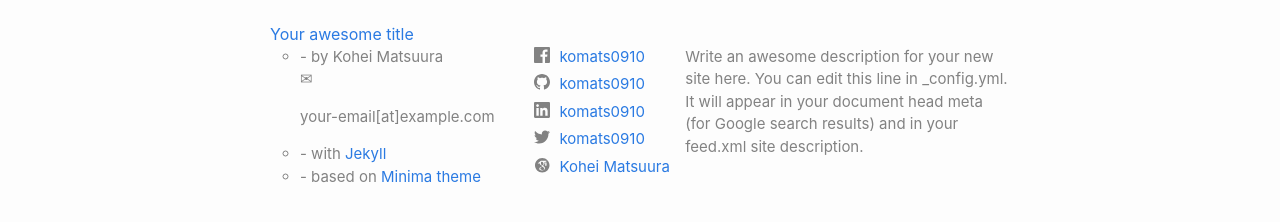
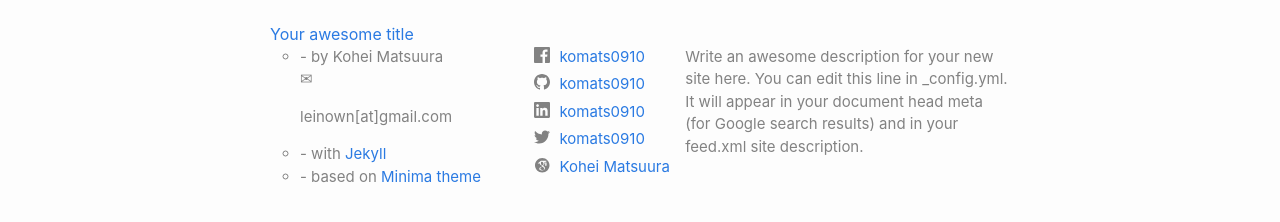
Before and after one commit to Kohei-Matsuura/Kohei-Matsuura.github.io, a Jekyll site: the page built from index.md, in a window 1280 px wide. Shown: the part 652-874 px from the top of the page. Built offline with Jekyll 4.4.1, drawn with Linux system fonts in a browser that asks for light colours.

Commit message:
mod e-mail

```diff
--- a/_config.yml
+++ b/_config.yml
@@ -20,7 +20,7 @@
 
 title: Your awesome title
 author: Kohei Matsuura
-email: your-email[at]example.com
+email: leinown[at]gmail.com
 description: >- # this means to ignore newlines until "baseurl:"
   Write an awesome description for your new site here. You can edit this
   line in _config.yml. It will appear in your document head meta (for
```
